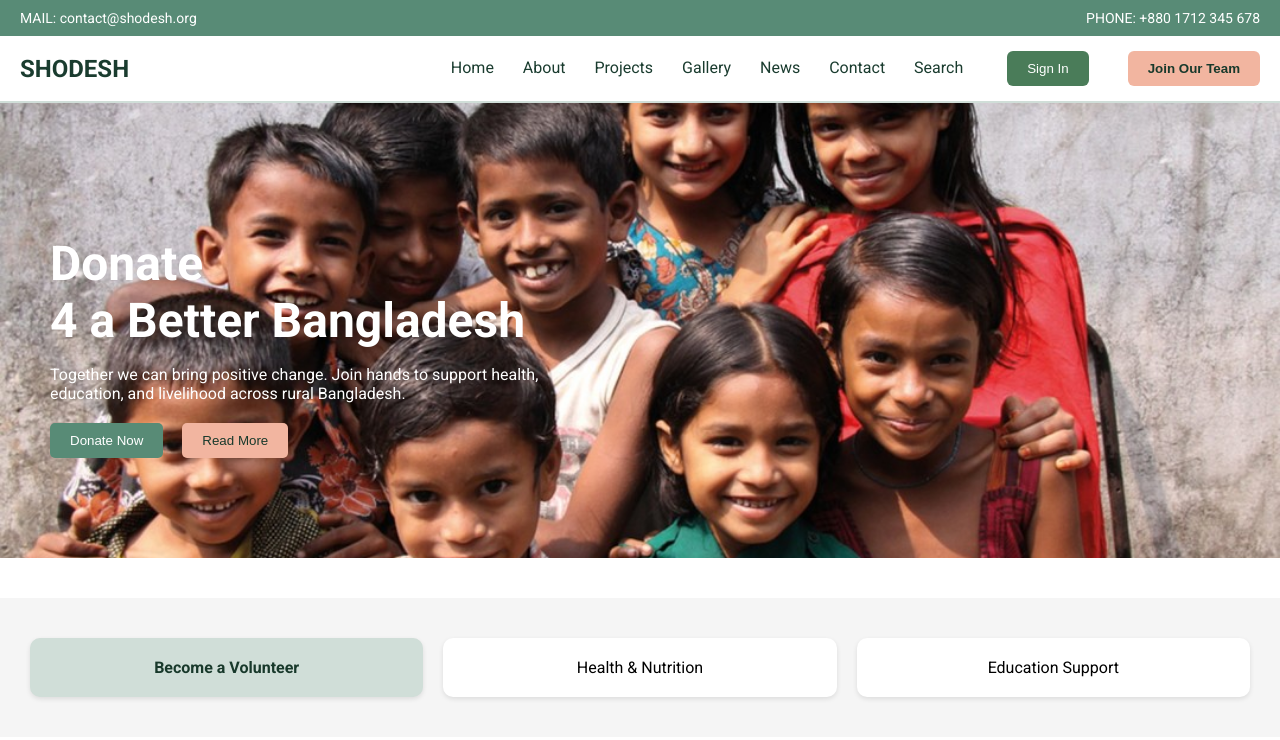
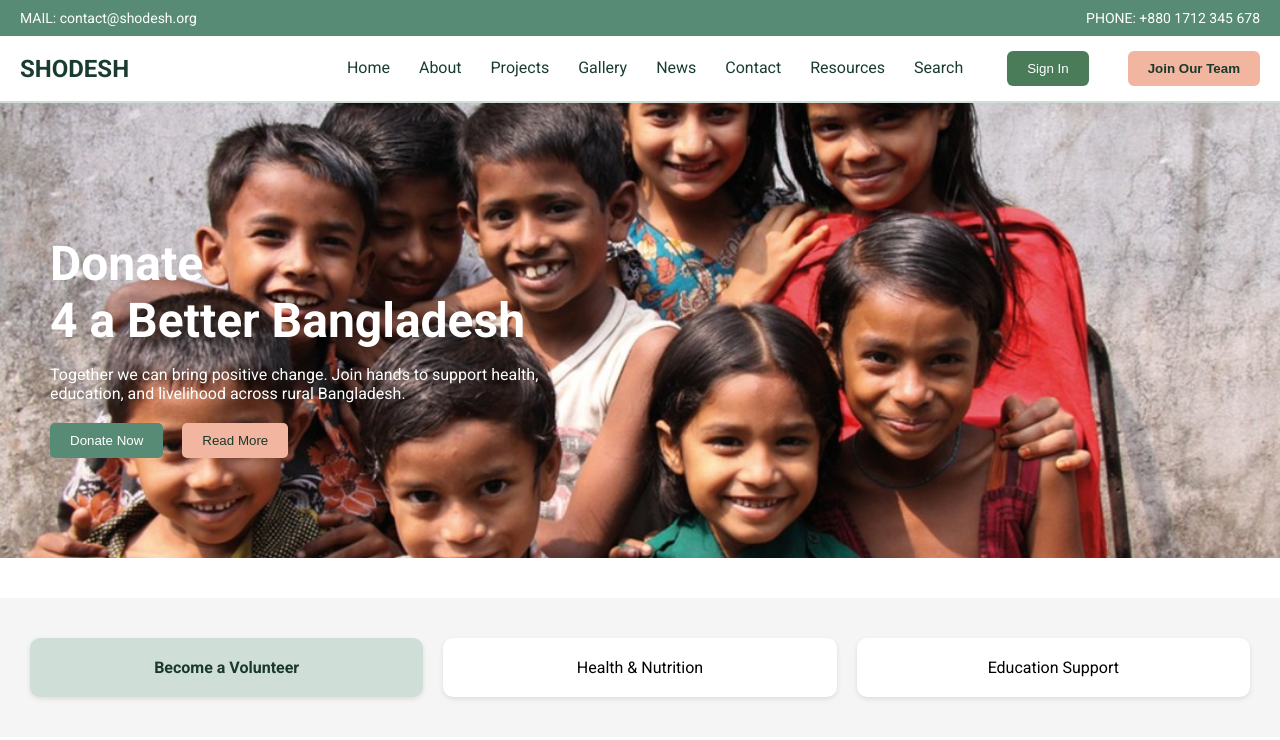
Before and after one commit to ashfiatabassum/SHODESH, a website: page src/public/index.html in a window 1280 px wide. Drawn offline with Linux system fonts and the light colour scheme.

Commit message:
Add Resources button to main navigation
- Added Resources link between Contact and Search in index.html
- Maintains consistent navigation structure across main pages

```diff
--- a/src/public/index.html
+++ b/src/public/index.html
@@ -5,7 +5,10 @@
     <meta charset="UTF-8" />
     <meta name="viewport" content="width=device-width, initial-scale=1.0" />
     <title>Shodesh - Donate for Bangladesh</title>
-  <link href="https://fonts.googleapis.com/css2?family=Roboto:wght@400;700&display=swap" rel="stylesheet" />
+    <link
+      href="https://fonts.googleapis.com/css2?family=Roboto:wght@400;700&display=swap"
+      rel="stylesheet"
+    />
     <link rel="stylesheet" href="style.css" />
   </head>
   <body>
@@ -23,9 +26,12 @@
         <a href="#">Gallery</a>
         <a href="#">News</a>
         <a href="#">Contact</a>
+        <a href="resources.html">Resources</a>
         <a href="search.html">Search</a>
         <a href="signin.html"><button class="signin-btn">Sign In</button></a>
-      <a href="volunteer.html"><button class="join-team-btn">Join Our Team</button></a>
+        <a href="volunteer.html"
+          ><button class="join-team-btn">Join Our Team</button></a
+        >
       </div>
     </div>
 
@@ -36,7 +42,9 @@
         education, and livelihood across rural Bangladesh.
       </p>
       <div class="hero-buttons">
-      <a href="donate.html"><button class="donate-main">Donate Now</button></a>
+        <a href="donate.html"
+          ><button class="donate-main">Donate Now</button></a
+        >
         <a href="#"><button class="read-more">Read More</button></a>
       </div>
     </div>
```
Lines whose indentation alone changed are shown as unchanged.
